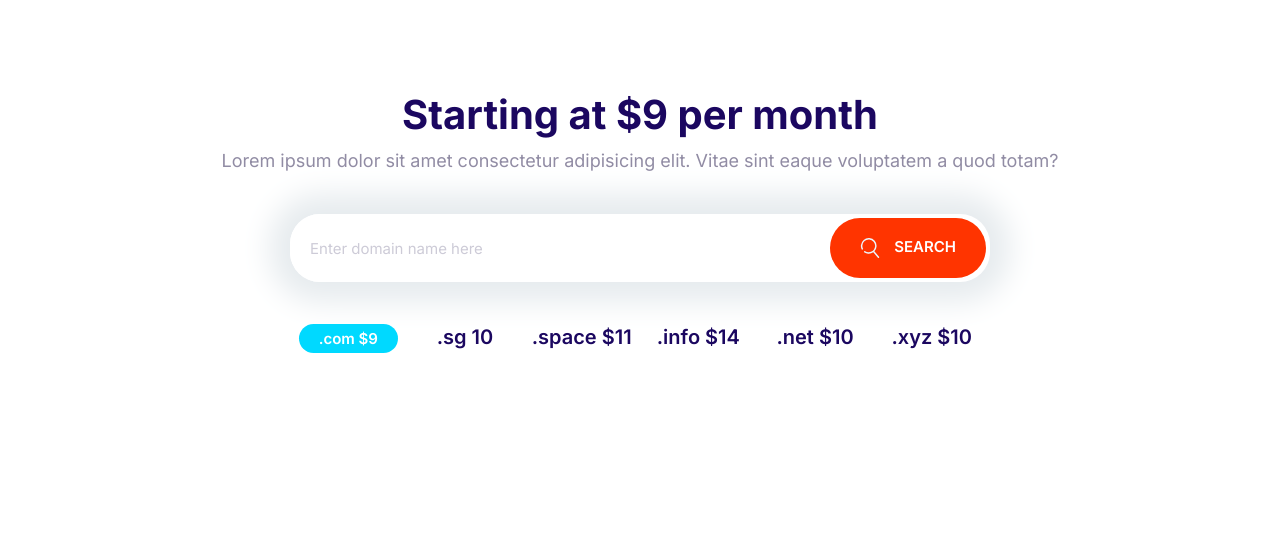
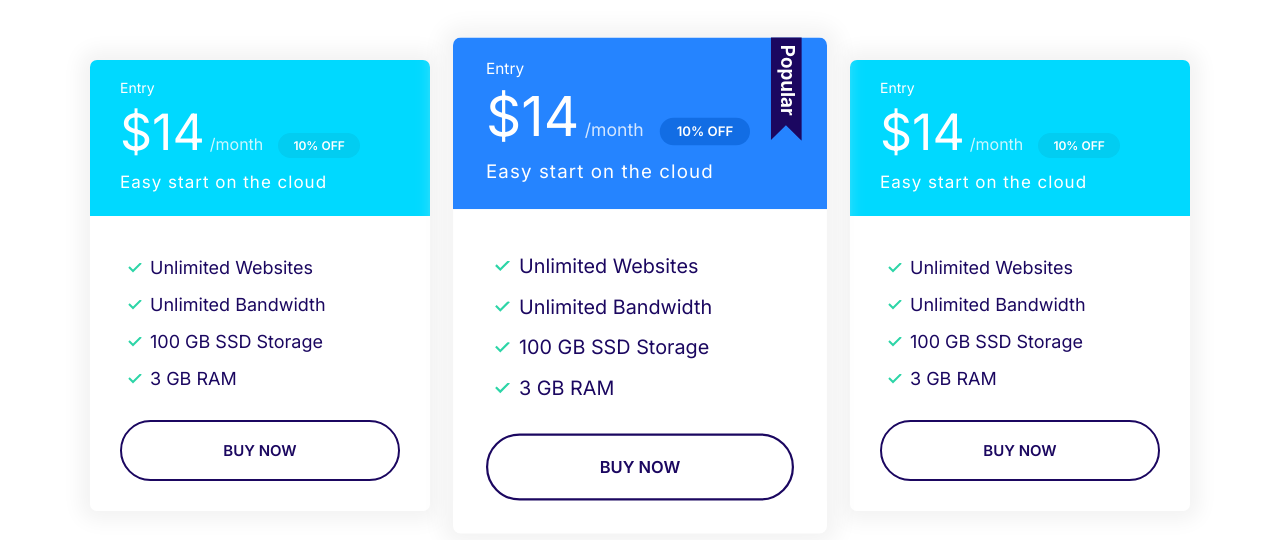
Before and after one commit to Jaymieblaze/Jamify, a plain HTML site: page index.html in a window 1280 px wide. Drawn offline with Linux system fonts and the light colour scheme.

Commit message:
Creating Plan Block.

```diff
--- a/css/styles.css
+++ b/css/styles.css
@@ -324,11 +324,19 @@ a {
     color: #fff;
 }
 
+.card--primary .badge--primary {
+    background: #126de4;
+}
+
 .card--secondary .badge--secondary {
     background: #02cdf1;
 }
 
 /* Plans */
+.plan {
+    transition: transform 0.2s ease-out;
+}
+
 .plan__name {
     color: #fff;
     margin: 0;
@@ -357,6 +365,9 @@ a {
     margin-bottom: 2rem;
 }
 
+.plan--popular {
+    transform: scale(1.1);
+}
 .plan--popular .card__header {
     position: relative;
 }
@@ -368,6 +379,14 @@ a {
     position: absolute;
     top: -6px;
     right: 5%;
+}
+
+.plan:hover {
+    transform: scale(1.05);
+}
+
+.plan--popular:hover {
+    transform: scale(1.15);
 }
 
 @media screen and (min-width: 1024px) {
@@ -725,3 +744,14 @@ nav.collapsible--expanded .nav__toggler {
         grid-template-columns: repeat(auto-fit, minmax(100px, 1fr));
     }
 }
+
+/* Plans Block */
+
+.block-plans .grid {
+    gap: 8rem 4rem;
+}
+
+.block-plans .card {
+    max-width: 500px;
+    margin: 0 auto;
+}
--- a/index.html
+++ b/index.html
@@ -14,31 +14,69 @@
     <link rel="stylesheet" href="css/styles.css" />
   </head>
   <body>
-    <section class="block container block-domain">
-      <header class="block__header">
-        <h2>Starting at $9 per month</h2>
-        <p>
-          Lorem ipsum dolor sit amet consectetur adipisicing elit. Vitae sint
-          eaque voluptatem a quod totam?
-        </p>
-      </header>
-      <div class="input-group">
-        <input type="text" class="input" placeholder="Enter domain name here" />
-        <button class="btn btn--accent">
-          <svg class="icon icon--white">
-            <use xlink:href="images/sprite.svg#search"></use>
-          </svg>
-          Search
-        </button>
+    <section class="block container block-plans">
+      <div class="grid grid--1x3">
+        <div class="plan">
+          <div class="card card--secondary">
+            <header class="card__header">
+              <h3 class="plan__name">Entry</h3>
+              <span class="plan__price">$14</span>
+              <span class="plan__billing-cycle">/month</span>
+              <span class="badge badge--secondary badge--small">10% OFF</span>
+              <span class="plan__description">Easy start on the cloud</span>
+            </header>
+            <div class="card__body">
+              <ul class="list list--tick">
+                <li class="list__item">Unlimited Websites</li>
+                <li class="list__item">Unlimited Bandwidth</li>
+                <li class="list__item">100 GB SSD Storage</li>
+                <li class="list__item">3 GB RAM</li>
+              </ul>
+              <button class="btn btn--outline btn--block">Buy Now</button>
+            </div>
+          </div>
+        </div>
+        <div class="plan plan--popular">
+          <div class="card card--primary">
+            <header class="card__header">
+              <h3 class="plan__name">Entry</h3>
+              <span class="plan__price">$14</span>
+              <span class="plan__billing-cycle">/month</span>
+              <span class="badge badge--primary badge--small">10% OFF</span>
+              <span class="plan__description">Easy start on the cloud</span>
+            </header>
+            <div class="card__body">
+              <ul class="list list--tick">
+                <li class="list__item">Unlimited Websites</li>
+                <li class="list__item">Unlimited Bandwidth</li>
+                <li class="list__item">100 GB SSD Storage</li>
+                <li class="list__item">3 GB RAM</li>
+              </ul>
+              <button class="btn btn--outline btn--block">Buy Now</button>
+            </div>
+          </div>
+        </div>
+        <div class="plan">
+          <div class="card card--secondary">
+            <header class="card__header">
+              <h3 class="plan__name">Entry</h3>
+              <span class="plan__price">$14</span>
+              <span class="plan__billing-cycle">/month</span>
+              <span class="badge badge--secondary badge--small">10% OFF</span>
+              <span class="plan__description">Easy start on the cloud</span>
+            </header>
+            <div class="card__body">
+              <ul class="list list--tick">
+                <li class="list__item">Unlimited Websites</li>
+                <li class="list__item">Unlimited Bandwidth</li>
+                <li class="list__item">100 GB SSD Storage</li>
+                <li class="list__item">3 GB RAM</li>
+              </ul>
+              <button class="btn btn--outline btn--block">Buy Now</button>
+            </div>
+          </div>
+        </div>
       </div>
-      <ul class="list block-domain__prices">
-        <li><span class="badge badge--secondary">.com $9</span></li>
-        <li>.sg 10</li>
-        <li>.space $11</li>
-        <li>.info $14</li>
-        <li>.net $10</li>
-        <li>.xyz $10</li>
-      </ul>
     </section>
     <script src="js/main.js"></script>
   </body>
```
Also changed, not shown: components/plans-block.html (added, +64 -0 lines).
